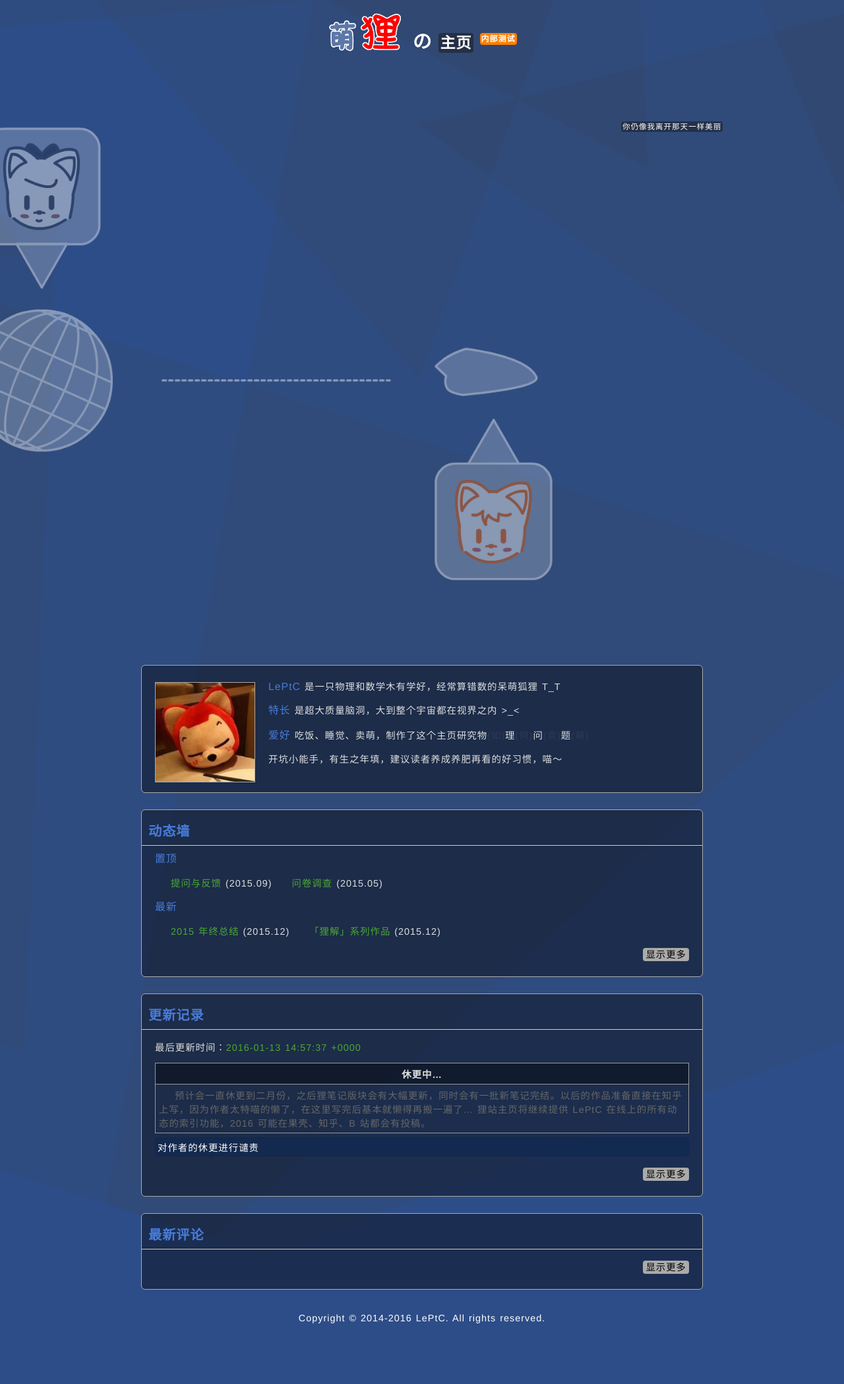
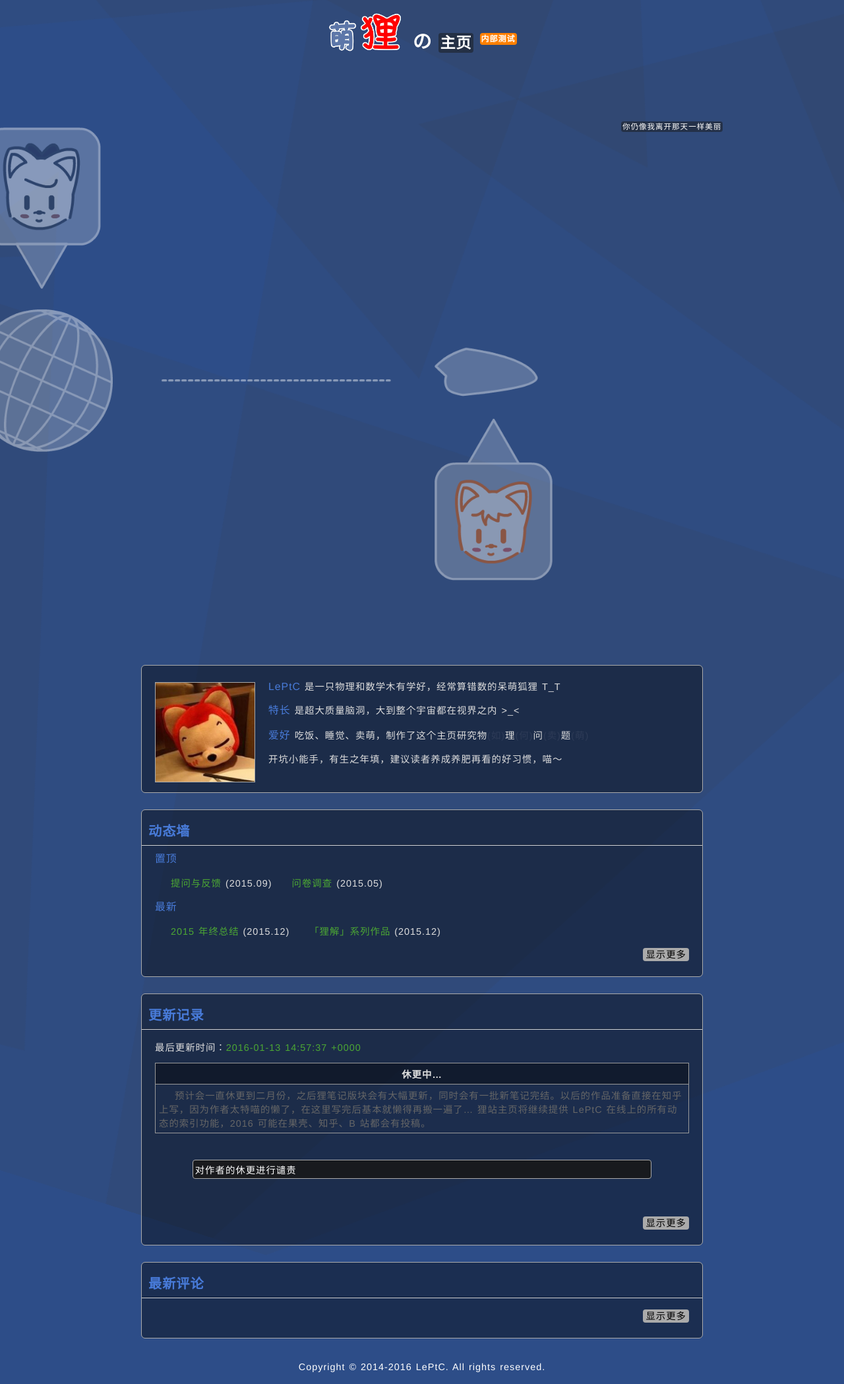
Before and after one commit to LePtC/LePtC.github.io, a Jekyll site: the page built from index.html, in a window 1280 px wide. Shown: the whole page at 66% size. Built offline with Jekyll 4.4.1, drawn with Linux system fonts in a browser that asks for light colours; Markdown is read by kramdown in place of the engine named in the settings; formulas are drawn with MathJax 3; comment, search, counter and statistics services are not loaded; before the commit the page ends 2024 px from its top, so only the background shows below that.

Commit message:
update style

```diff
--- a/index.html
+++ b/index.html
@@ -96,6 +96,8 @@
 </tr>
 
 </table>
+
+<div id="discuss">
   <div class="fold">
   <div class="fold-head" onclick="isHidden('discu')">
     对作者的休更进行谴责
@@ -104,6 +106,7 @@
       <div class="ds-thread" data-thread-key="index-2016sleep" data-title="index-2016sleep" data-url="{{ site.baseurl }}"></div>
   </div>
   </div>
+</div>
 
 <p class="button"><a href="/history.html">显示更多</a></p>
 
```
